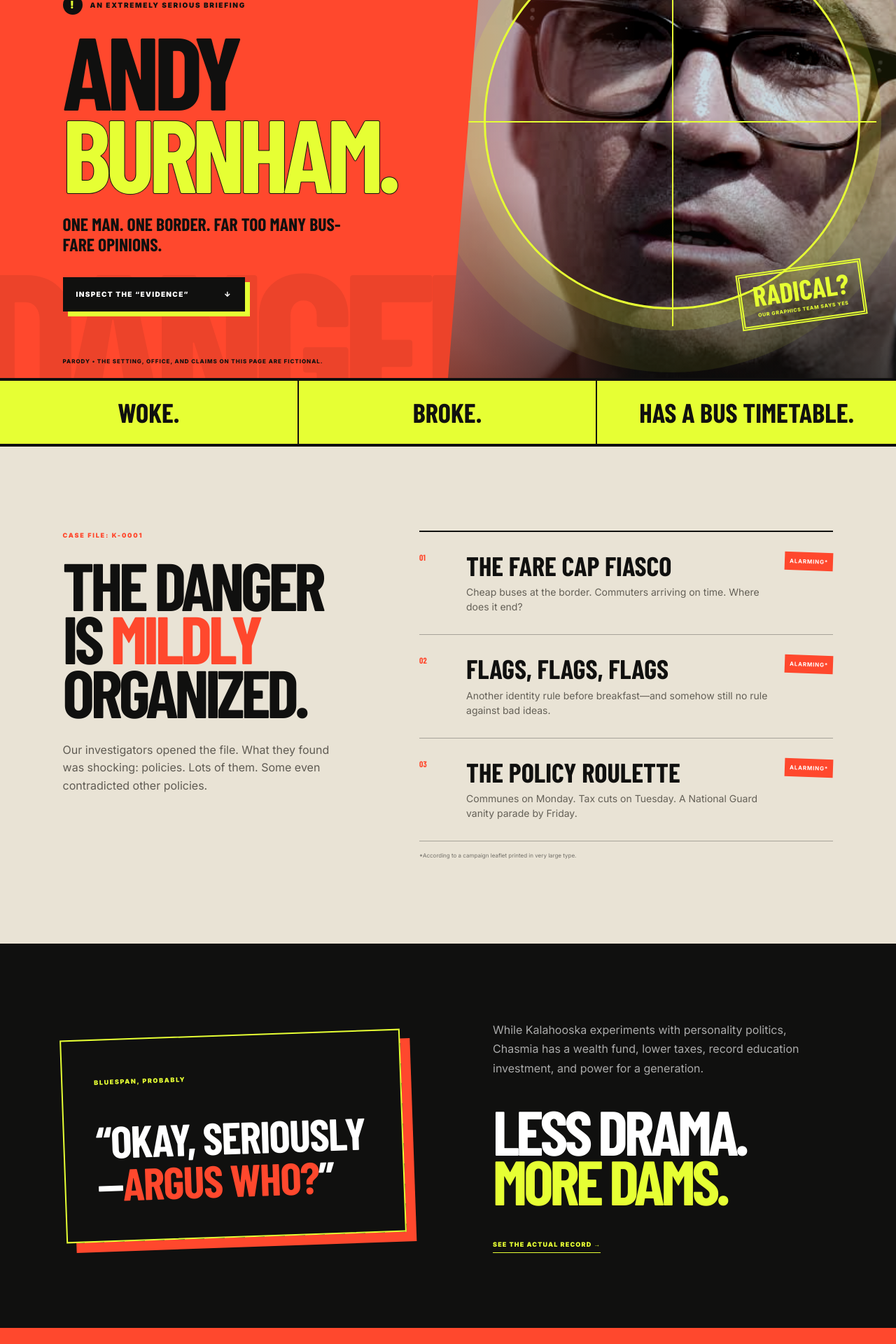
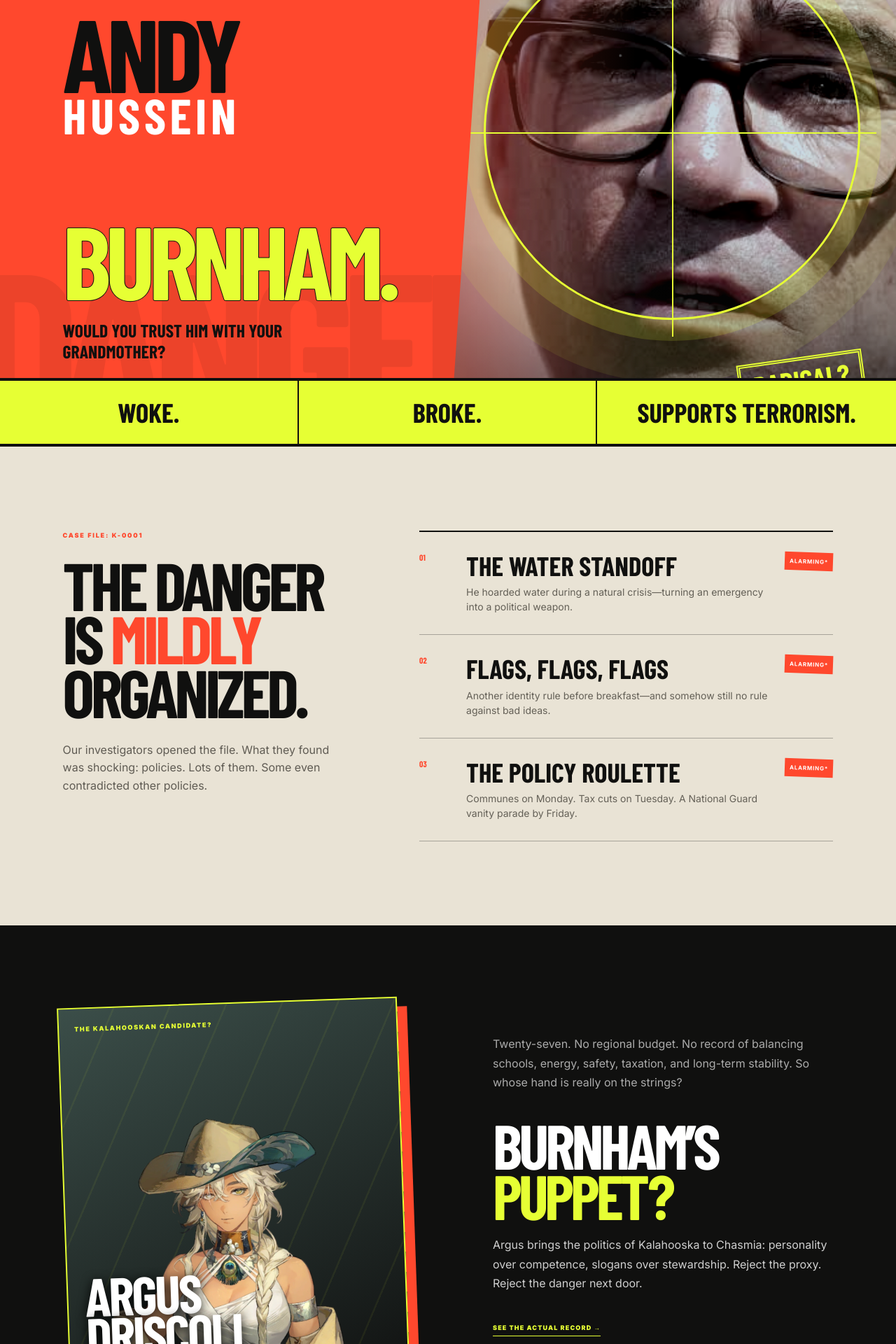
Before and after one commit to manualAlan/James-Bluespan-Campaign, a Next.js app: page /kalahooska in a window 1280 px wide. Shown: the part 260-2180 px from the top of the page at 70% size. Built offline with nearby package versions, Linux system fonts and the light colour scheme; a web font is replaced by a local one.

Commit message:
Revise Kalahooska campaign attack page

```diff
--- a/app/globals.css
+++ b/app/globals.css
@@ -72,7 +72,7 @@ footer small { justify-self:end; font-size:8px; text-transform:uppercase; letter
 
 /* Kalahooska satire */
 .danger-page { --acid:#e6ff34; --alarm:#ff482d; --black:#10100f; background:#e9e3d5; color:var(--black); }
-.danger-nav { height:78px; padding:0 clamp(20px,5vw,72px); background:var(--black); color:#fff; display:grid; grid-template-columns:1fr auto 1fr; align-items:center; position:absolute; inset:0 0 auto; z-index:8; }
+.danger-nav { height:78px; padding:0 clamp(20px,5vw,72px); background:var(--black); color:#fff; display:grid; grid-template-columns:1fr auto; align-items:center; position:absolute; inset:0 0 auto; z-index:8; }
 .danger-nav .back-link { justify-self:end; text-transform:uppercase; letter-spacing:.12em; font-size:10px; font-weight:800; }
 .satire-tag { color:var(--acid); border:1px solid rgba(230,255,52,.5); padding:8px 11px; text-transform:uppercase; letter-spacing:.15em; font-size:8px; font-weight:900; }
 .danger-hero { min-height:760px; height:100vh; max-height:920px; position:relative; overflow:hidden; background:var(--alarm); display:grid; grid-template-columns:1fr 1fr; padding-top:78px; }
@@ -84,6 +84,7 @@ footer small { justify-self:end; font-size:8px; text-transform:uppercase; letter
 .alert-kicker span { width:28px; height:28px; display:grid; place-items:center; border-radius:50%; background:var(--black); color:var(--acid); font-size:15px; }
 .danger-page h1,.danger-page h2 { font-family:var(--font-display); text-transform:uppercase; letter-spacing:-.055em; line-height:.8; margin:0; }
 .danger-page h1 { font-size:clamp(83px,11.5vw,170px); color:var(--black); }
+.danger-page h1 b { display:block; color:#fff; font-size:.48em; line-height:.85; letter-spacing:.08em; }
 .danger-page h1 em { color:var(--acid); font-style:normal; -webkit-text-stroke:2px var(--black); paint-order:stroke fill; }
 .danger-deck { max-width:430px; font:700 clamp(18px,2vw,27px)/1.15 var(--font-display); text-transform:uppercase; margin:28px 0 32px; }
 .danger-button { display:inline-flex; gap:50px; justify-content:space-between; background:var(--black); color:#fff; padding:17px 19px; text-transform:uppercase; letter-spacing:.13em; font-size:10px; font-weight:900; box-shadow:7px 7px 0 var(--acid); }
@@ -115,7 +116,13 @@ footer small { justify-self:end; font-size:8px; text-transform:uppercase; letter
 .quote-card>span { color:var(--acid); font-size:9px; font-weight:900; letter-spacing:.18em; }
 .quote-card blockquote { margin:45px 0 5px; font:700 clamp(42px,5vw,74px)/.95 var(--font-display); text-transform:uppercase; }
 .quote-card blockquote em { color:var(--alarm); font-style:normal; }
+.puppet-card { min-height:520px; position:relative; overflow:hidden; border:2px solid var(--acid); background:linear-gradient(155deg,#3b4e49,#121413); transform:rotate(-2deg); box-shadow:14px 14px 0 var(--alarm); }
+.puppet-card:before { content:""; position:absolute; inset:0; background:repeating-linear-gradient(115deg,transparent 0 70px,rgba(230,255,52,.06) 71px 73px); }
+.puppet-card img { position:absolute; inset:auto 0 0; width:100%; height:93%; object-fit:contain; object-position:center bottom; z-index:1; }
+.puppet-label { position:absolute; z-index:3; top:22px; left:22px; color:var(--acid); font-size:9px; font-weight:900; letter-spacing:.18em; }
+.puppet-card strong { position:absolute; z-index:3; left:24px; bottom:20px; color:#fff; font:900 clamp(50px,6vw,82px)/.75 var(--font-display); letter-spacing:-.04em; text-shadow:0 3px 15px #000; }
 .contrast-copy>p { max-width:570px; color:rgba(255,255,255,.65); line-height:1.7; }
+.contrast-copy .rejection-copy { margin:-18px 0 35px; color:rgba(255,255,255,.8); }
 .contrast-copy h2 { margin:40px 0; font-size:clamp(60px,7vw,104px); }.contrast-copy h2 em { color:var(--acid); font-style:normal; }
 .contrast-copy>a { color:var(--acid); border-bottom:1px solid var(--acid); padding-bottom:6px; text-transform:uppercase; letter-spacing:.13em; font-size:9px; font-weight:900; }
 .final-warning { background:var(--alarm); padding:105px 24px; text-align:center; }
--- a/app/kalahooska/page.tsx
+++ b/app/kalahooska/page.tsx
@@ -4,7 +4,7 @@ export const metadata = {
 };
 
 const charges = [
-  ["01", "The fare cap fiasco", "Cheap buses at the border. Commuters arriving on time. Where does it end?"],
+  ["01", "The water standoff", "He hoarded water during a natural crisis—turning an emergency into a political weapon."],
   ["02", "Flags, flags, flags", "Another identity rule before breakfast—and somehow still no rule against bad ideas."],
   ["03", "The policy roulette", "Communes on Monday. Tax cuts on Tuesday. A National Guard vanity parade by Friday."],
 ];
@@ -16,7 +16,6 @@ export default function KalahooskaPage() {
         <a className="wordmark" href="/" aria-label="Back to James Bluespan home">
           <span className="monogram" aria-hidden="true">JB</span><span>James Bluespan</span>
         </a>
-        <span className="satire-tag">Fictional campaign satire</span>
         <a className="back-link" href="/">← Back to sanity</a>
       </header>
 
@@ -24,20 +23,19 @@ export default function KalahooskaPage() {
         <div className="warning-tape top" aria-hidden="true">CAUTION: KALAHOOSKA NEXT DOOR • CAUTION: KALAHOOSKA NEXT DOOR •</div>
         <div className="danger-copy">
           <p className="alert-kicker"><span>!</span> An extremely serious briefing</p>
-          <h1>Andy<br /><em>Burnham.</em></h1>
-          <p className="danger-deck">One man. One border. Far too many bus-fare opinions.</p>
+          <h1>Andy<br /><b>Hussein</b><br /><em>Burnham.</em></h1>
+          <p className="danger-deck">Would you trust him with your grandmother?</p>
           <a href="#evidence" className="danger-button">Inspect the “evidence” <span>↓</span></a>
         </div>
         <div className="burnham-shot">
           <div className="target-rings" aria-hidden="true" />
           <img src="/images/andy-burnham.jpeg" alt="Andy Burnham, used in a fictional satirical campaign page" />
-          <span className="photo-stamp">RADICAL?<small>Our graphics team says yes</small></span>
+          <span className="photo-stamp">RADICAL?</span>
         </div>
-        <p className="fiction-note">PARODY • The setting, office, and claims on this page are fictional.</p>
       </section>
 
       <section className="panic-strip" aria-label="Satirical warning">
-        <strong>WOKE.</strong><strong>BROKE.</strong><strong>HAS A BUS TIMETABLE.</strong>
+        <strong>WOKE.</strong><strong>BROKE.</strong><strong>SUPPORTS TERRORISM.</strong>
       </section>
 
       <section className="case-file" id="evidence">
@@ -52,18 +50,19 @@ export default function KalahooskaPage() {
               <span>{number}</span><div><h3>{title}</h3><p>{copy}</p></div><b>ALARMING*</b>
             </article>
           ))}
-          <small>*According to a campaign leaflet printed in very large type.</small>
         </div>
       </section>
 
       <section className="contrast">
-        <div className="quote-card">
-          <span>BLUESPAN, PROBABLY</span>
-          <blockquote>“Okay, seriously—<em>Argus who?</em>”</blockquote>
+        <div className="puppet-card">
+          <span className="puppet-label">THE KALAHOOSKAN CANDIDATE?</span>
+          <img src="/images/argus.png" alt="Argus Driscoll, a fictional candidate" />
+          <strong>ARGUS<br />DRISCOLL</strong>
         </div>
         <div className="contrast-copy">
-          <p>While Kalahooska experiments with personality politics, Chasmia has a wealth fund, lower taxes, record education investment, and power for a generation.</p>
-          <h2>Less drama.<br /><em>More dams.</em></h2>
+          <p>Twenty-seven. No regional budget. No record of balancing schools, energy, safety, taxation, and long-term stability. So whose hand is really on the strings?</p>
+          <h2>Burnham’s<br /><em>puppet?</em></h2>
+          <p className="rejection-copy">Argus brings the politics of Kalahooska to Chasmia: personality over competence, slogans over stewardship. Reject the proxy. Reject the danger next door.</p>
           <a href="/#record">See the actual record →</a>
         </div>
       </section>
@@ -75,7 +74,7 @@ export default function KalahooskaPage() {
       </section>
 
       <footer className="danger-footer">
-        <span>Fictional satire—not a statement of real-world fact.</span>
+        <span>In-game political fiction; claims concern fictional characters and events.</span>
         <small>Paid for by Bluespan for Chasmia</small>
       </footer>
     </main>
```
Also changed, not shown: public/images/argus.png (added), 5 other files (tests, documents, lock files or other folders).
